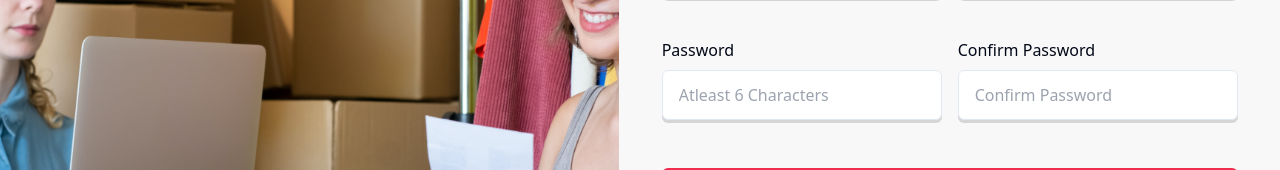
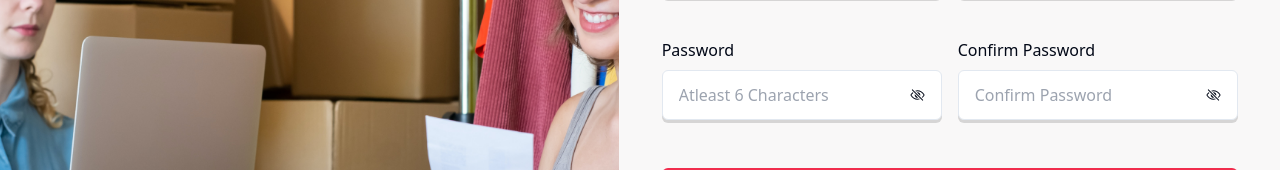
Before and after one commit to heypratik/seller-portal, a Next.js app: page /auth/signup in a window 1280 px wide. Shown: the part 297-467 px from the top of the page. Built offline with nearby package versions, Linux system fonts and the light colour scheme; no server answers.

Commit message:
PDP Changes

```diff
--- a/src/pages/auth/login.tsx
+++ b/src/pages/auth/login.tsx
@@ -4,6 +4,7 @@ import { signIn } from "next-auth/react"
 import { useRouter } from 'next/router'
 import { AiOutlineLoading3Quarters } from 'react-icons/ai'
 import toast, { Toaster } from 'react-hot-toast';
+import { IoEyeOutline, IoEyeOffOutline } from "react-icons/io5";
 
 
 export default function Login() {
@@ -11,6 +12,7 @@ export default function Login() {
     const router = useRouter();
 
     const [loading, setLoading] = useState(false)
+    const [showPassword, setShowPassword] = useState(false)
 
     function handlepagechange() {
         router.push('/resetpassword')
@@ -69,7 +71,7 @@ export default function Login() {
 
                         <label>
                             <p className=' mt-6 text-md font-medium'>Password</p>
-                            <input onChange={(e) => setPassword(e.target.value)} value={password} className=' outline-none shadow-[0px_3px_0px_0px_#00000024] w-full border border-brand-border-sec rounded-md px-4 py-3 mt-2' type="password" placeholder="Atleast 6 Characters" />
+                            <span className='flex justify-between items-center bg-white outline-none shadow-[0px_3px_0px_0px_#00000024] w-full border border-brand-border-sec rounded-md px-4 py-3 mt-2'><input onChange={(e) => setPassword(e.target.value)} value={password} className='w-full outline-none' type={showPassword ? 'text' : 'password'} placeholder="Atleast 6 Characters" />{showPassword ? <IoEyeOutline onClick={() => setShowPassword(!showPassword)} className=' cursor-pointer' /> : <IoEyeOffOutline onClick={() => setShowPassword(!showPassword)} className=' cursor-pointer' />}</span>
                         </label>
 
                         <p onClick={() => handlepagechange()} className=' cursor-pointer text-right underline text-[#646464c8] mt-7'>Forgot your password?</p>
--- a/src/pages/auth/signup.tsx
+++ b/src/pages/auth/signup.tsx
@@ -7,6 +7,8 @@ import { AiOutlineLoading3Quarters } from 'react-icons/ai'
 import { BiError } from 'react-icons/bi'
 import toast, { Toaster } from 'react-hot-toast';
 import { createCustomer } from '../../../lib/createCustomer'
+import { IoEyeOutline, IoEyeOffOutline } from "react-icons/io5";
+
 
 export default function SignUp() {
 
@@ -15,6 +17,8 @@ export default function SignUp() {
     const [signUpSuccessfull, setSignUpSuccessfull] = useState(false)
     const [signupErrors, setSignupErrors] = useState("")
     const [loading, setLoading] = useState(false)
+    const [showPassword, setShowPassword] = useState(false)
+    const [showPassReq, setShowPassReq] = useState(false)
 
     const formik = useFormik({
         initialValues: {
@@ -41,6 +45,13 @@ export default function SignUp() {
         // Add Button loading state
         // Add Error icon for Error messages
         setLoading(true)
+
+        if (!isStrongPassword(values.password)) {
+            notification(false, "Password must contain at least 8 characters, one special character, one letter and one number")
+            setLoading(false)
+            return
+        }
+
         const stripeCustomerID = await createCustomer(values.name, values.email)
         const response = await fetch(`${process.env.NEXT_PUBLIC_BACKEND_URL}/sellers/signup`, {
             method: 'POST',
@@ -83,6 +94,28 @@ export default function SignUp() {
 
     }
 
+    function isStrongPassword(password: any) {
+        if (password.length < 8) {
+            return false;
+        }
+
+        // Check if the password contains at least one special character
+        const specialCharacters = /[!@#$%^&*()_+\-=\[\]{};':"\\|,.<>\/?]+/;
+        if (!specialCharacters.test(password)) {
+            return false;
+        }
+
+        // Check if the password contains both letters and numbers
+        const containsLetters = /[a-zA-Z]+/;
+        const containsNumbers = /[0-9]+/;
+        if (!containsLetters.test(password) || !containsNumbers.test(password)) {
+            return false;
+        }
+
+        // If all conditions are met, the password is strong
+        return true;
+    }
+
     return (
         <div className='w-full h-screen flex items-center justify-center'>
             <Toaster position="top-center" reverseOrder={true} />
@@ -112,12 +145,12 @@ export default function SignUp() {
                             <div className='flex items-center justify-between mt-10'>
                                 <label className='flex-1 mr-2'>
                                     <p className='text-md font-medium'>Password</p>
-                                    <input {...formik.getFieldProps('password')} name='password' type="password" placeholder="Atleast 6 Characters" className={`${inputStyles} ${passwordValidErr && 'border-red-500'}`} />
+                                    <span className={`${inputStyles} ${passwordValidErr && 'border-red-500'} bg-white flex justify-between items-center`}><input {...formik.getFieldProps('password')} name='password' type={showPassword ? 'text' : 'password'} placeholder="Atleast 6 Characters" className='w-full outline-none' />{showPassword ? <IoEyeOutline onClick={() => setShowPassword(!showPassword)} className=' cursor-pointer' /> : <IoEyeOffOutline onClick={() => setShowPassword(!showPassword)} className=' cursor-pointer' />}</span>
                                 </label>
 
                                 <label className='flex-1 ml-2'>
                                     <p className='text-md font-medium'>Confirm Password</p>
-                                    <input {...formik.getFieldProps('cpassword')} name='cpassword' type="password" placeholder="Confirm Password" className={`${inputStyles} ${cpasswordValidErr && 'border-red-500'}`} />
+                                    <span className={`${inputStyles} ${passwordValidErr && 'border-red-500'} bg-white flex justify-between items-center`}><input {...formik.getFieldProps('cpassword')} name='cpassword' type={showPassword ? 'text' : 'password'} placeholder="Confirm Password" className='w-full outline-none' />{showPassword ? <IoEyeOutline onClick={() => setShowPassword(!showPassword)} className=' cursor-pointer' /> : <IoEyeOffOutline onClick={() => setShowPassword(!showPassword)} className=' cursor-pointer' />}</span>
                                 </label>
                             </div>
 
--- a/src/pages/inventory/[id].tsx
+++ b/src/pages/inventory/[id].tsx
@@ -91,7 +91,7 @@ export default function ProductList({ sellerData, productData, collecionData }:
     };
 
     const [loading, setLoading] = useState(false)
-    const [productCategory, setProductCategory] = useState<string>(sellerData.data.Brands[0].brandCategory);
+    const [productCategory, setProductCategory] = useState<string>(sellerData?.data?.Brands[0]?.brandCategory);
     const [subCategory, setSubCategory] = useState<any>([]);
     const [subCategoryOpen, setSubCategoryOpen] = useState(false);
     const [collectionOpen, setCollectionOpen] = useState(false);
@@ -648,8 +648,6 @@ export default function ProductList({ sellerData, productData, collecionData }:
                                         <div className='w-full bg-[#f7f9fa] flex flex-col border'>
                                             <div className='flex-[0.3] flex border-r'>
                                                 <div onClick={() => setProductTypeTableOpen("type")} className={`font-semibold border-gray-200 border w-full py-3 hover:bg-[#f23250] hover:text-white hover:font-semibold cursor-pointer px-4 ${productTypeTableOpen == "type" && "bg-[#f23250] text-white font-semibold"}`}>Product Type</div>
-                                                {productType !== "Variable Product" && <div onClick={() => setProductTypeTableOpen("inventory")} className={`font-semibold border-gray-200 border w-full py-3 hover:bg-[#f23250] hover:text-white hover:font-semibold cursor-pointer px-4 ${productTypeTableOpen == "inventory" && "bg-[#f23250] text-white font-semibold"}`}>Inventory</div>}
-                                                {productType !== "Single Product" && <div onClick={() => setProductTypeTableOpen("variations")} className={`font-semibold border-gray-200 border w-full py-3 hover:bg-[#f23250] hover:text-white hover:font-semibold cursor-pointer px-4 ${productTypeTableOpen == "variations" && "bg-[#f23250] text-white font-semibold border-gray-200 border"}`}>Variations</div>}
                                             </div>
 
 
@@ -663,7 +661,8 @@ export default function ProductList({ sellerData, productData, collecionData }:
                                                     </div>
                                                 )}
 
-                                                {productTypeTableOpen === "inventory" && (
+
+                                                {productType == 'Single Product' && (
                                                     <>
                                                         <div className="flex-1">
                                                             <label htmlFor="business" className={labelClass}>Product Options*</label>
@@ -741,7 +740,8 @@ export default function ProductList({ sellerData, productData, collecionData }:
                                                     </>
                                                 )}
 
-                                                {productTypeTableOpen === "variations" && (
+
+                                                {productType == 'Variable Product' && (
                                                     <div className='variations'>
                                                         {variantOptions.length < 3 && <button onClick={(e) => addOptions(e)} className=' px-3 py-2 bg-[#f12d4d] text-white font-semibold rounded-md text-sm'>+ Add Variations</button>}
                                                         {variantOptions.map((variation, index) => (
@@ -797,6 +797,8 @@ export default function ProductList({ sellerData, productData, collecionData }:
                                                         ))}
                                                     </div>
                                                 )}
+
+
                                             </div>
                                         </div>
                                     </div>
@@ -1046,17 +1048,19 @@ export async function getServerSideProps({ req, params }: any) {
         }
     }
 
+
     if (!sellerData?.data?.isPlanActive) {
-        return {
-            redirect: {
-                destination: '/account',
-                permanent: false
-            }
-        }
+        // return {
+        //     redirect: {
+        //         destination: '/account',
+        //         permanent: false
+        //     }
+        // }
     }
 
     // Get Product if its a update page
     const { id } = params;
+
     let productData = null;
     if (id !== "new" && id !== undefined && id !== null && id !== "" && typeof (Number(id)) === 'number') {
         const productResponse = await fetch(`${process.env.NEXT_PUBLIC_BACKEND_URL}/inventory/products/${sellerData?.data?.Brands?.[0]?.id}/${sellerData.data.id}/${id}`)
@@ -1079,15 +1083,6 @@ export async function getServerSideProps({ req, params }: any) {
     if (id === "new") {
         const collectionResponse = await fetch(`${process.env.NEXT_PUBLIC_BACKEND_URL}/collections/get/forbrand/${sellerData?.data?.Brands?.[0]?.id}?page=1&limit=10000`)
         const collectionData = await collectionResponse.json();
-        if (!collectionData.success) {
-            return {
-                redirect: {
-                    destination: '/inventory/new',
-                    permanent: false
-                }
-            }
-        }
-
         if (collectionData.success) {
             collecionData = collectionData;
         }
--- a/src/pages/resetpassword.tsx
+++ b/src/pages/resetpassword.tsx
@@ -6,12 +6,15 @@ import signupValidate from '../../forms/signupValidate';
 import toast, { Toaster } from 'react-hot-toast';
 import { useRouter } from 'next/router'
 import { FaCheckCircle } from "react-icons/fa";
+import { IoEyeOutline, IoEyeOffOutline } from "react-icons/io5";
 
 export default function Resetpassword({ token, data }: any) {
 
     const [loading, setLoading] = useState(false)
     const [email, setEmail] = useState("")
     const [emailSent, setEmailSent] = useState(false)
+    const [showPassword, setShowPassword] = useState(false)
+
     const router = useRouter();
 
     const formik = useFormik({
@@ -129,8 +132,14 @@ export default function Resetpassword({ token, data }: any) {
 
                             <div className='w-full mt-12 max-w-xl flex justify-center m-auto flex-col'>
                                 <form onSubmit={formik.handleSubmit}>
-                                    <input {...formik.getFieldProps('password')} name='password' type="password" placeholder="New Password: Atleast 6 Characters" className={`${inputStyles} ${passwordValidErr && 'border-red-500'}`} />
-                                    <input {...formik.getFieldProps('cpassword')} name='cpassword' type="password" placeholder="Confirm Password" className={`${inputStyles} ${cpasswordValidErr && 'border-red-500'}`} />
+                                    <span className={`${inputStyles} ${passwordValidErr && 'border-red-500'} bg-white flex justify-between items-center`}>
+                                        <input {...formik.getFieldProps('password')} name='password' type={showPassword ? 'text' : 'password'} placeholder="New Password: Atleast 6 Characters" className='w-full outline-none' />
+                                        {showPassword ? <IoEyeOutline onClick={() => setShowPassword(!showPassword)} className=' cursor-pointer' /> : <IoEyeOffOutline onClick={() => setShowPassword(!showPassword)} className=' cursor-pointer' />}
+                                    </span>
+                                    <span className={`${inputStyles} ${passwordValidErr && 'border-red-500'} bg-white flex justify-between items-center`}>
+                                        <input {...formik.getFieldProps('cpassword')} name='cpassword' type={showPassword ? 'text' : 'password'} placeholder="Confirm Password" className='w-full outline-none' />
+                                        {showPassword ? <IoEyeOutline onClick={() => setShowPassword(!showPassword)} className=' cursor-pointer' /> : <IoEyeOffOutline onClick={() => setShowPassword(!showPassword)} className=' cursor-pointer' />}
+                                    </span>
                                     <button disabled={formDisabled || Object.keys(formik.errors).length > 0} type="submit" className='h-12 flex justify-center items-center text-white bg-[#f12d4d] w-full rounded-md text-xl font-semibold mt-10'>{loading ? <AiOutlineLoading3Quarters className='spinner' /> : `Reset Password`}</button>
                                 </form>
                             </div>
```
